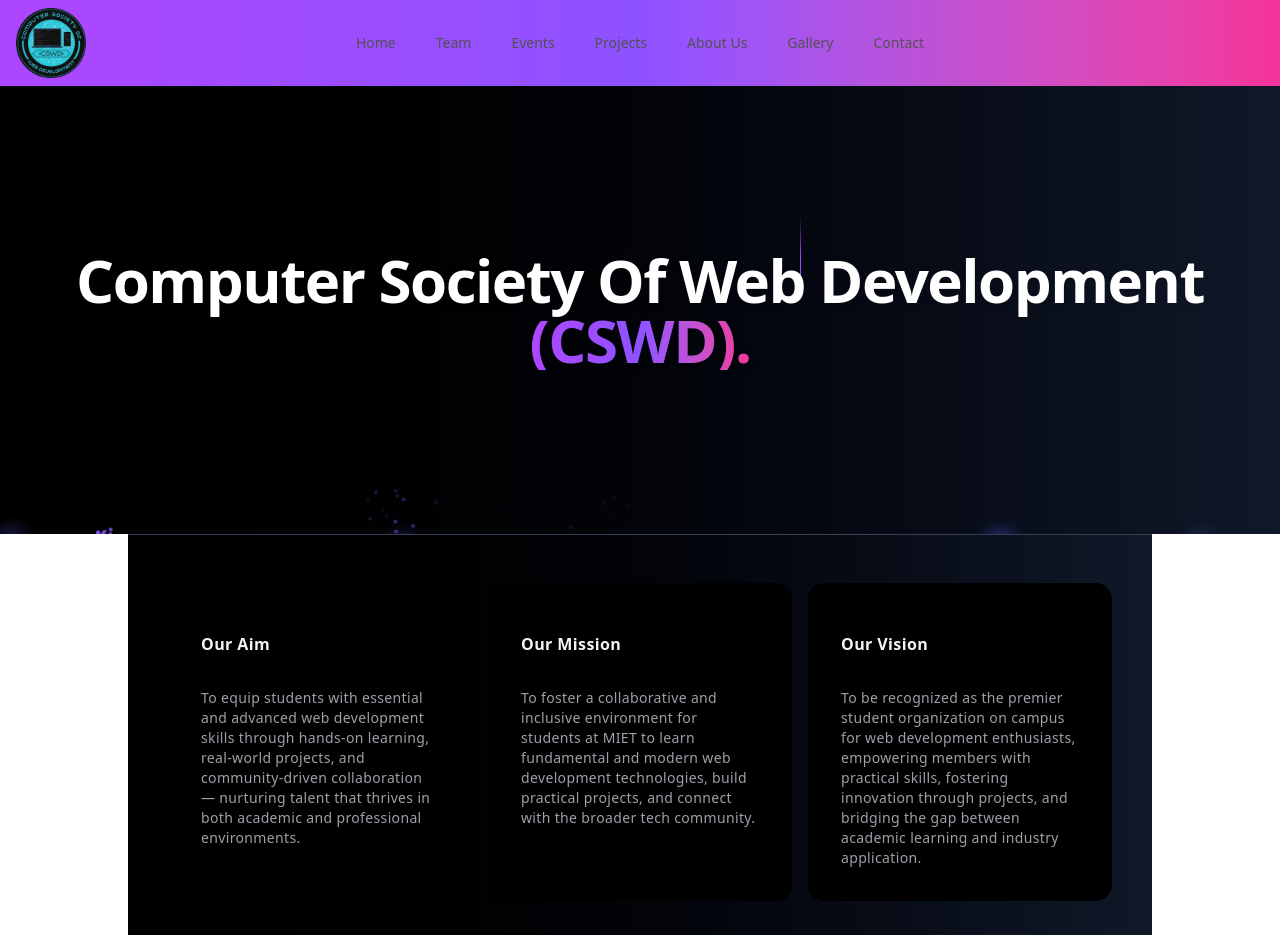
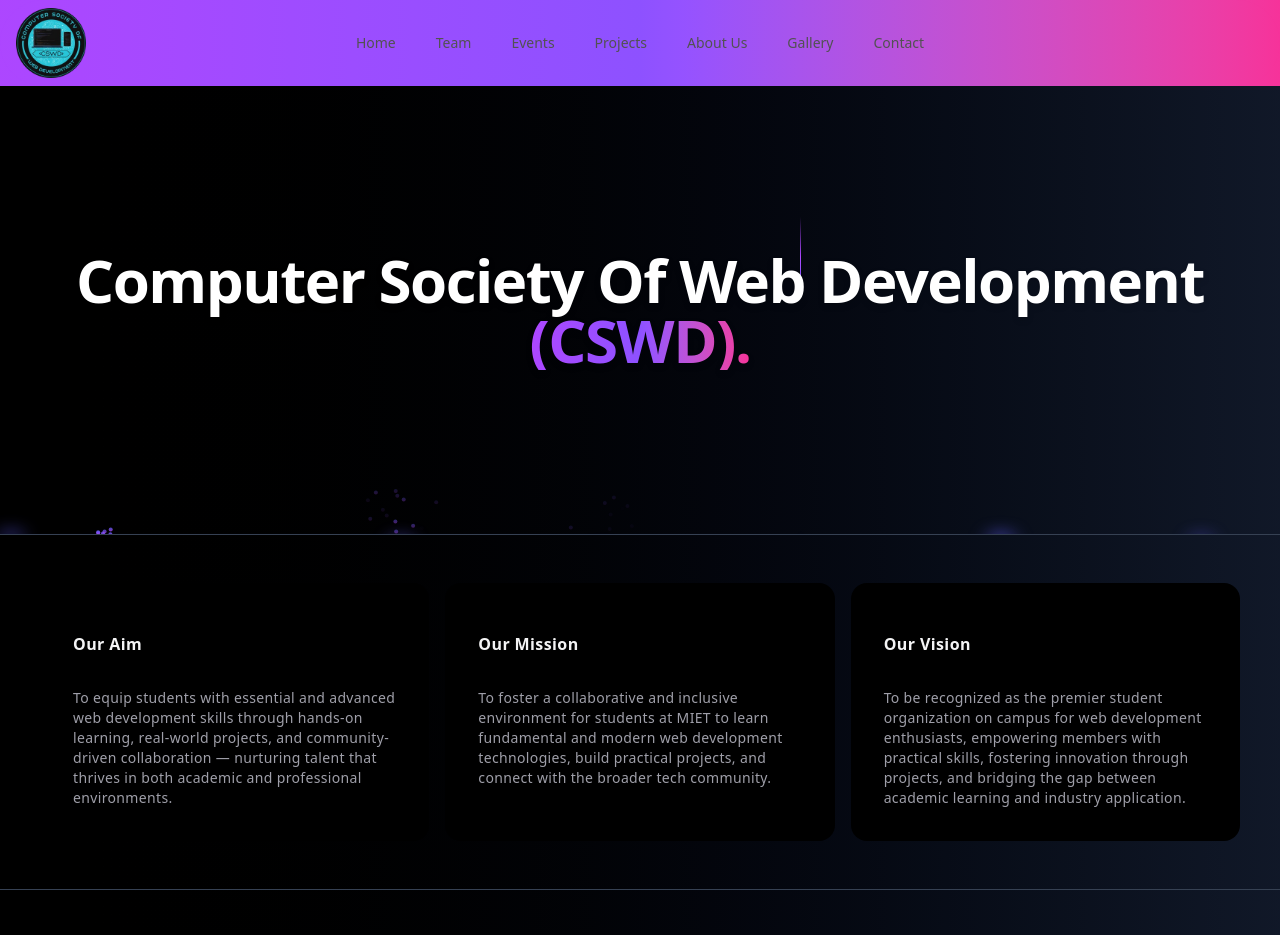
Before and after one commit to Anshika9gaur/cswd, a Next.js app: page / in a window 1280 px wide. Shown: the top 935 px of the page. Built offline with nearby package versions, Linux system fonts and the light colour scheme.

Commit message:
card hover fix

```diff
--- a/components/hover.tsx
+++ b/components/hover.tsx
@@ -5,7 +5,7 @@ import { HoverEffect } from "./ui/card-hover-effect";
 export function CardHover() {
   return (
     <div
-      className="max-w-5xl mx-auto px-8 bg-gradient-to-r from-black to-gray-900 border-t border-gray-700 "
+      className=" mx-auto px-8 bg-gradient-to-r from-black to-gray-900 border-t border-gray-700 "
 
     >
       {/* <h2 className="text-4xl text-center py-4 font-bold text-white">
```
